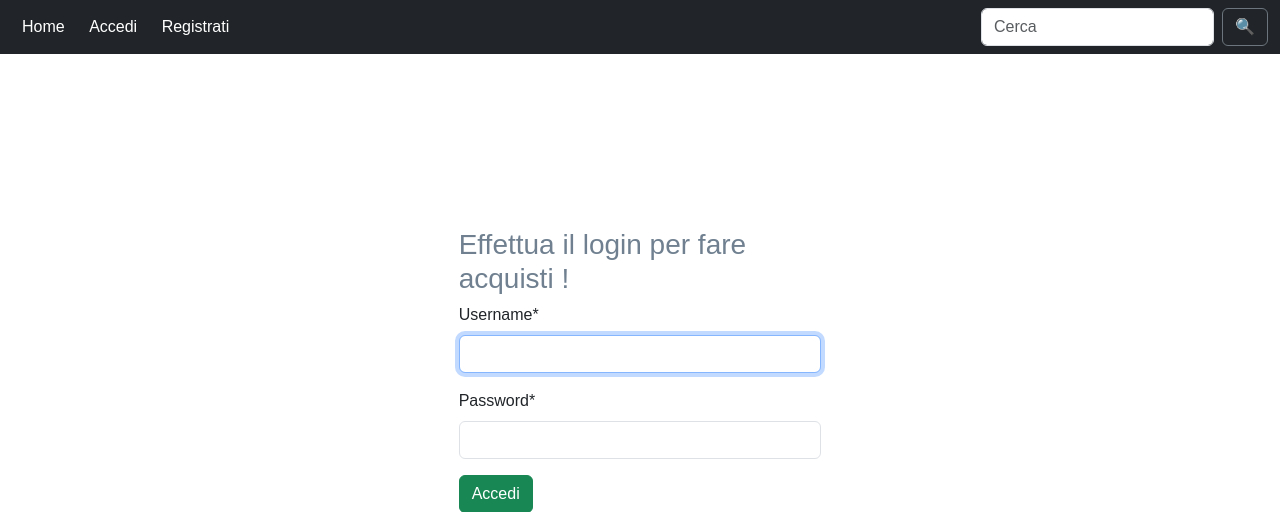
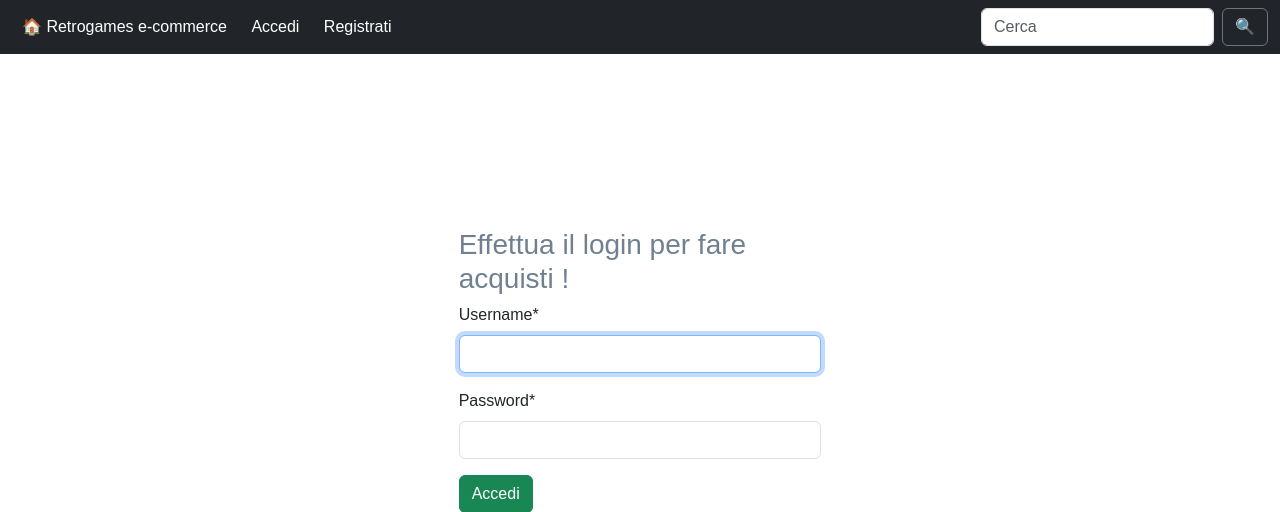
Before and after one commit to MattyVib01/BaroncelliDjango, a Django app: page /login/ in a window 1280 px wide. Shown: the top 512 px of the page. Run offline with Django 4.2, Linux system fonts and the light colour scheme; some libraries are stand-ins or nearby versions.

Commit message:
Commit pulsanti home

```diff
--- a/ordini/templates/ordini/myorders.html
+++ b/ordini/templates/ordini/myorders.html
@@ -31,5 +31,7 @@
     {% else %}
         <h2>Non hai effettuato alcun ordine</h2>
     {% endif %}
+    <a href="{% url 'home' %}" type="button" class="btn btn-dark">Torna alla home</a>
+    <br><br>
 
 {% endblock %}
--- a/principale/templates/principale/base.html
+++ b/principale/templates/principale/base.html
@@ -25,12 +25,12 @@
 
 
             {% if request.user.is_authenticated %}
-                <a href="{% url 'home' %}" style="color: white; margin: 10px">Home</a>
+                <a href="{% url 'home' %}" style="color: white; margin: 10px">&#127968; Retrogames e-commerce</a>
                 <a href="{% url 'my_orders' %}" style="color: white; margin: 10px">I miei ordini</a>
                 <a href="{% url 'cart_view' %}" style="color: white; margin: 10px">Carrello &#128722;</a>
-                <a href="{% url 'logout' %}" style="color: white; margin: 10px">Effettua il logout</a>
+                <a href="{% url 'logout' %}" style="color: white; margin: 10px">Logout</a>
             {% else %}
-                <a href="{% url 'home' %}" style="color: white; margin: 10px">Home</a>
+                <a href="{% url 'home' %}" style="color: white; margin: 10px">&#127968; Retrogames e-commerce</a>
             <a href="{% url 'login' %}" style="color: white; margin: 10px">Accedi</a>
             <a href="{% url 'register' %}" style="color: white; margin: 10px">Registrati</a>
             {% endif %}
--- a/principale/templates/principale/home.html
+++ b/principale/templates/principale/home.html
@@ -22,7 +22,12 @@ HomePage
                <a href="{% url 'category' c.id %}" class="list-group-item">{{ c.titolo }}</a>
         {% endfor %}
     </ul>
+    <br><br>
+    <h6 style="color: #708090" align="left">Progetto creato da Baroncelli Mattia a solo scopo didattico per l' "Università degli Studi di Firenze". Nessun prodotto qui indicato verrà mai spedito. </h6>
+    <br>
     </div>
+
+
 
 
 
--- a/principale/templates/principale/search.html
+++ b/principale/templates/principale/search.html
@@ -29,4 +29,7 @@
     {% else %}
         <h2>La tua ricerca non ha prodotto alcun risultato</h2>
     {% endif %}
+    <br>
+    <a href="{% url 'home' %}" type="button" class="btn btn-dark">Torna alla home</a>
+    <br><br>
 {% endblock %}
--- a/principale/views.py
+++ b/principale/views.py
@@ -4,6 +4,7 @@ from prodotti.models import Categoria,Prodotto
 # Create your views here.
 def homepage(request):
     prodotto=Prodotto.objects.all()[0:9]
+    prodotto=reversed(prodotto)
     categorie=Categoria.objects.all()
     context={
         'prodotto': prodotto,
--- a/prodotti/templates/prodotti/cart_view.html
+++ b/prodotti/templates/prodotti/cart_view.html
@@ -40,4 +40,7 @@
     {% else %}
         <h2>Il carrello è vuoto</h2>
     {% endif %}
+    <br><br>
+    <a href="{% url 'home' %}" type="button" class="btn btn-dark">Torna alla home</a>
+    <br><br>
 {% endblock %}
--- a/prodotti/templates/prodotti/category.html
+++ b/prodotti/templates/prodotti/category.html
@@ -26,5 +26,7 @@
             </a>
    {% endfor %}
 
-
+<br><br>
+    <a href="{% url 'home' %}" type="button" class="btn btn-dark">Torna alla home</a>
+    <br><br>
 {% endblock %}
--- a/register/templates/registration/login.html
+++ b/register/templates/registration/login.html
@@ -11,10 +11,10 @@
 {% block content %}
     <div class="container text-center">
   <div class="row align-items-start" >
-    <div class="col">
+    <div class="col-md">
 
     </div>
-    <div class="col" style=" margin-top: 150px; margin-left: -20px" align="left" >
+    <div class="col-md" style=" margin-top: 150px; margin-left: -20px" align="left" >
       <h3 style="color: #708090">Effettua il login per fare acquisti !</h3>
       <form method="POST" class="form-group">
         {% csrf_token %}
@@ -24,7 +24,7 @@
         <br>
        <p>Se non hai ancora un account. <a href="/register">Registrati qui</a></p>
     </div>
-    <div class="col">
+    <div class="col-md">
 
     </div>
   </div>
```
Also changed, not shown: prodotti/templates/prodotti/detail.html (+6 -1 lines), db.sqlite3.
